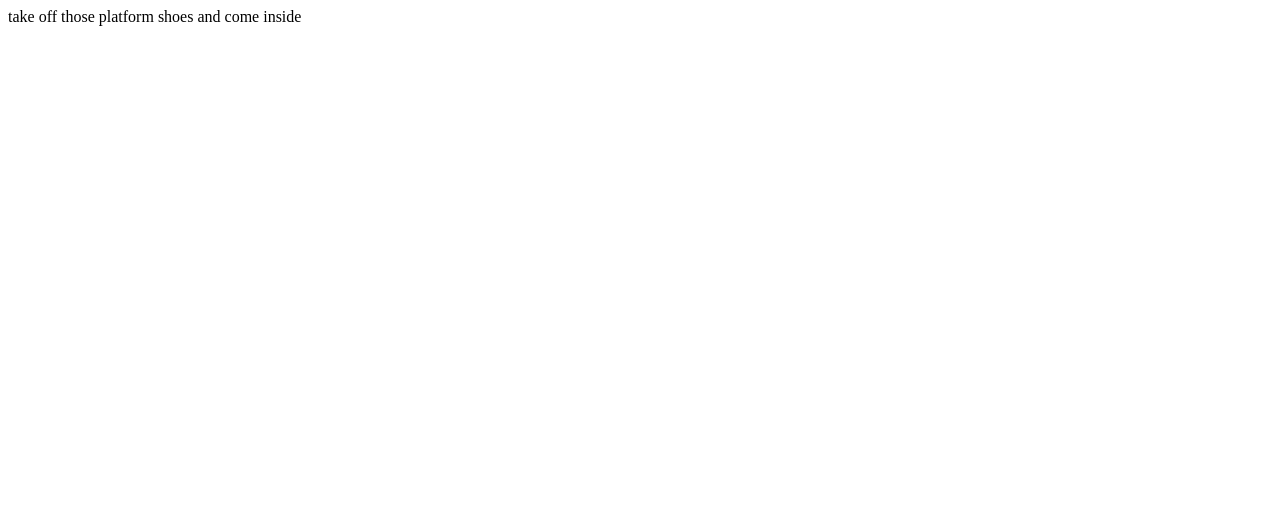
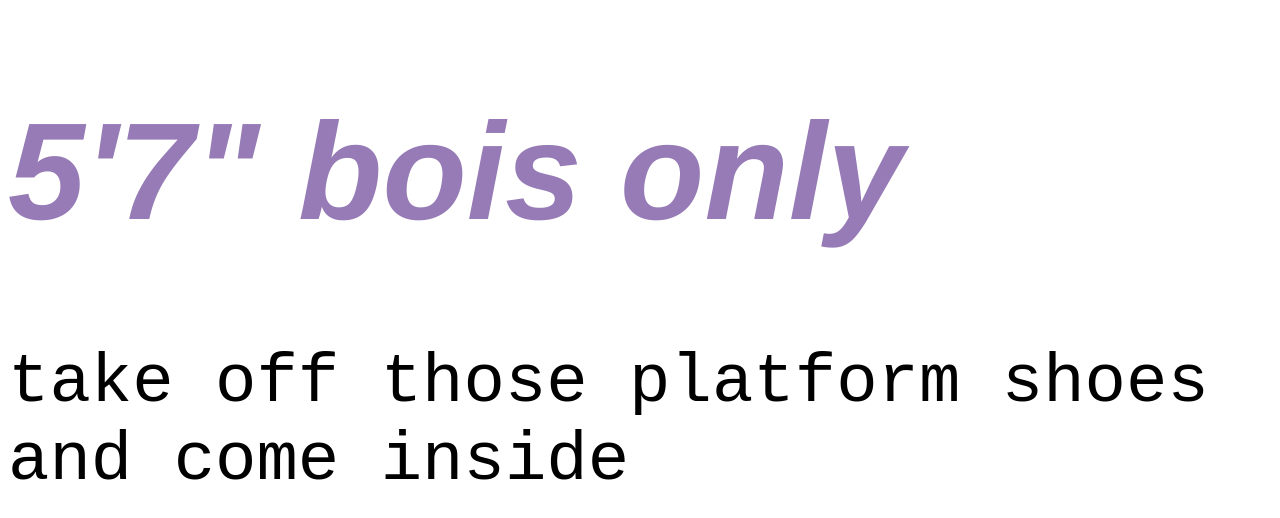
Before and after one commit to kevinmadeagithub/kevinmadeagithub.github.io, a plain HTML site: page index.html in a window 1280 px wide. Drawn offline with Linux system fonts and the light colour scheme.

Commit message:
m a ke o  v e r
uhh changed some fonts

```diff
--- a/index.html
+++ b/index.html
@@ -2,9 +2,11 @@
 <html lang="en" dir="ltr">
   <head>
     <meta charset="utf-8">
-    <title>5'7" bois only</title>
+    <title>i SAID yeehaw</title>
+    <link rel="stylesheet" href="style.css">
   </head>
   <body>
-take off those platform shoes and come inside
+    <h1>5'7" bois only</h1>
+    take off those platform shoes and come inside
   </body>
 </html>
--- /dev/null
+++ b/style.css
@@ -0,0 +1,10 @@
+h1 {
+  font-family: "Helvetica";
+  font-style: oblique;
+  color:#967bb6
+}
+
+body {
+  font-family: monospace;
+  font-size: 69px;
+}
```
